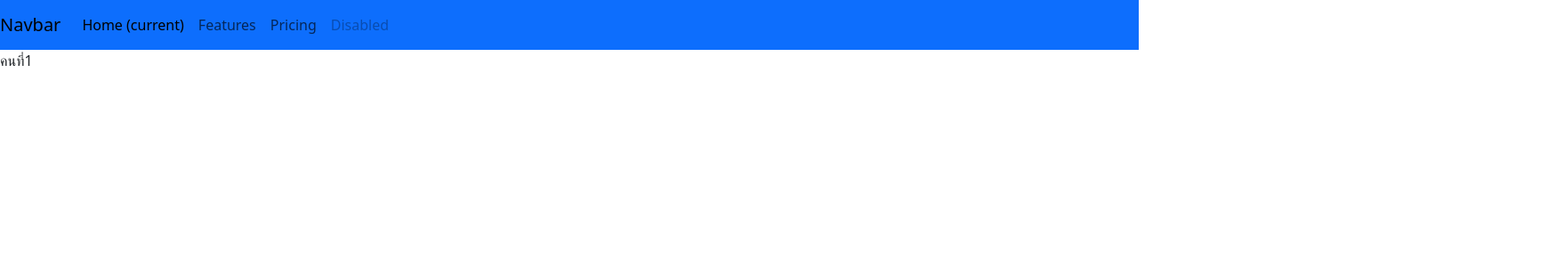
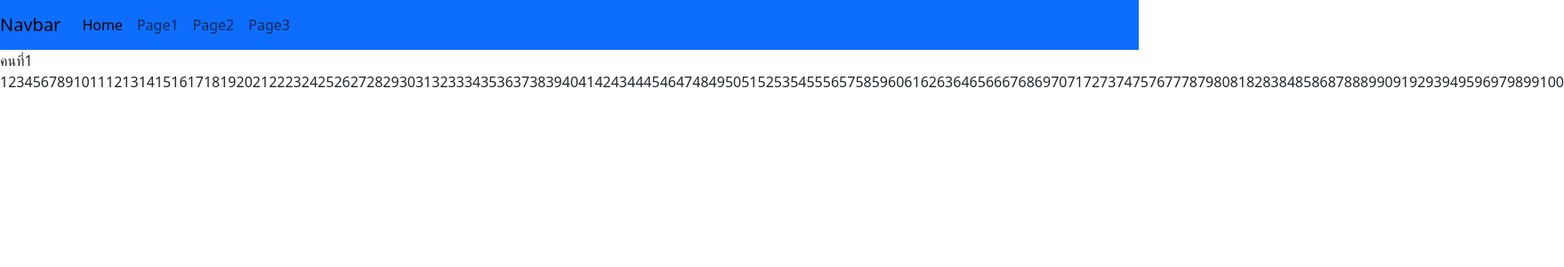
Before and after one commit to chanamon00/1212312121, a Nuxt app: page /page1 in a window 1280 px wide. Shown: the top 300 px of the page at 89% size, 1758 px wide, since content can reach past the window. Built offline with nearby package versions, Linux system fonts and the light colour scheme.

Commit message:
update for

```diff
--- a/app.vue
+++ b/app.vue
@@ -2,15 +2,16 @@
   <div>
     <nav class="navbar navbar-expand-lg navbar-light bg-primary">
       <a class="navbar-brand" href="#">Navbar</a>
-  <button class="navbar-toggler" type="button" data-toggle="collapse" data-target="#navbarNavAltMarkup" aria-controls="navbarNavAltMarkup" aria-expanded="false" aria-label="Toggle navigation">
+      <button class="navbar-toggler" type="button" data-toggle="collapse" data-target="#navbarNavAltMarkup"
+        aria-controls="navbarNavAltMarkup" aria-expanded="false" aria-label="Toggle navigation">
         <span class="navbar-toggler-icon"></span>
       </button>
       <div class="collapse navbar-collapse" id="navbarNavAltMarkup">
         <div class="navbar-nav">
-      <a class="nav-item nav-link active" href="#">Home <span class="sr-only">(current)</span></a>
-      <a class="nav-item nav-link" href="#">Features</a>
-      <a class="nav-item nav-link" href="#">Pricing</a>
-      <a class="nav-item nav-link disabled" href="#">Disabled</a>
+          <a class="nav-item nav-link active" href="/">Home</a>
+          <a class="nav-item nav-link" href="/page1">Page1</a>
+          <a class="nav-item nav-link" href="/page2">Page2</a>
+          <a class="nav-item nav-link" href="/page3">Page3</a>
         </div>
       </div>
     </nav>
--- a/pages/page1.vue
+++ b/pages/page1.vue
@@ -1,3 +1,19 @@
 <template>
     คนที่1
+    <span v-for="i in 100"> {{ i }} </span>
 </template>
+<script>
+export default {
+    data() {
+        return {
+            num1:0,
+        }
+    },
+    methods:{
+
+    },
+    mounted(){
+
+    },
+}
+</script>
```
Lines whose indentation alone changed are shown as unchanged.
